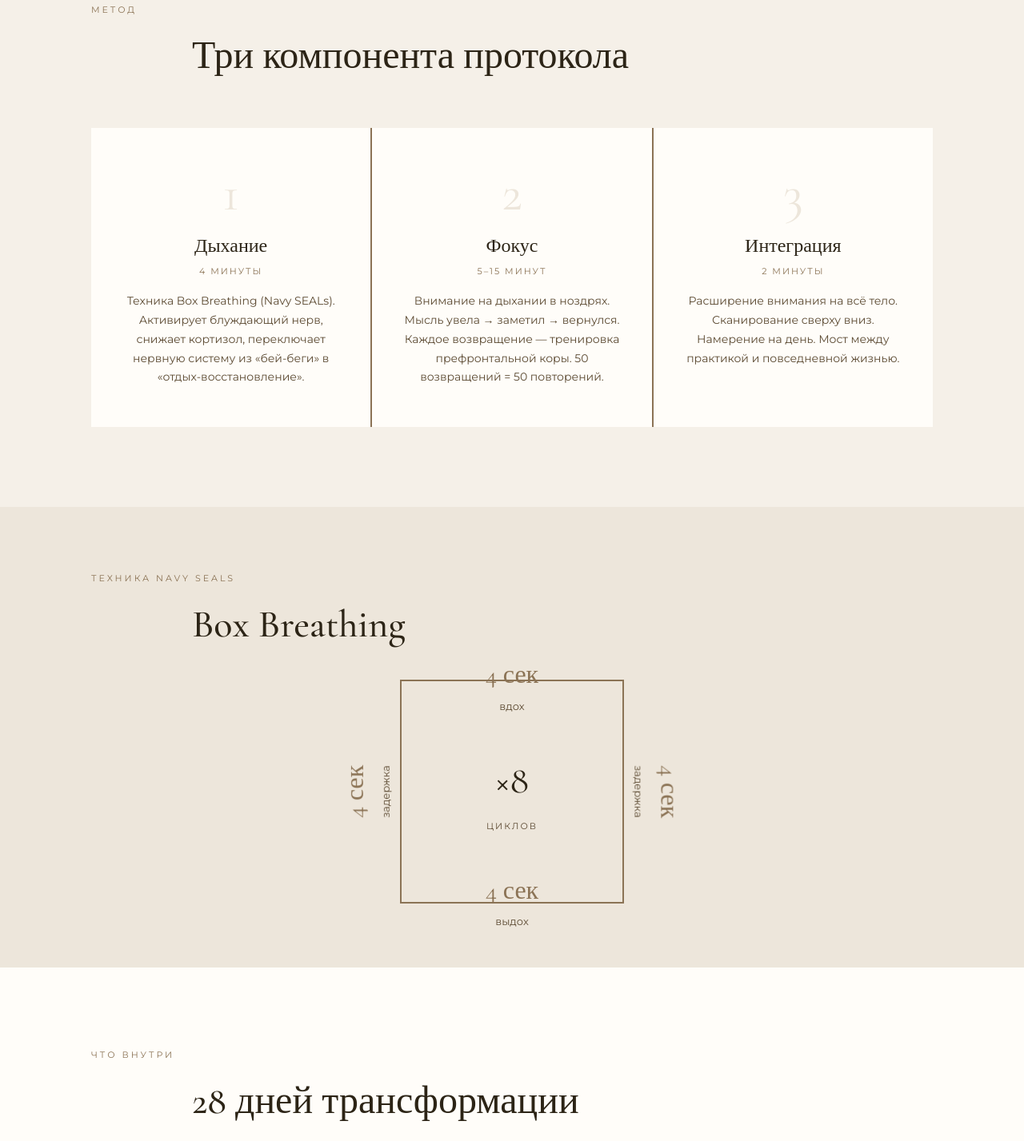
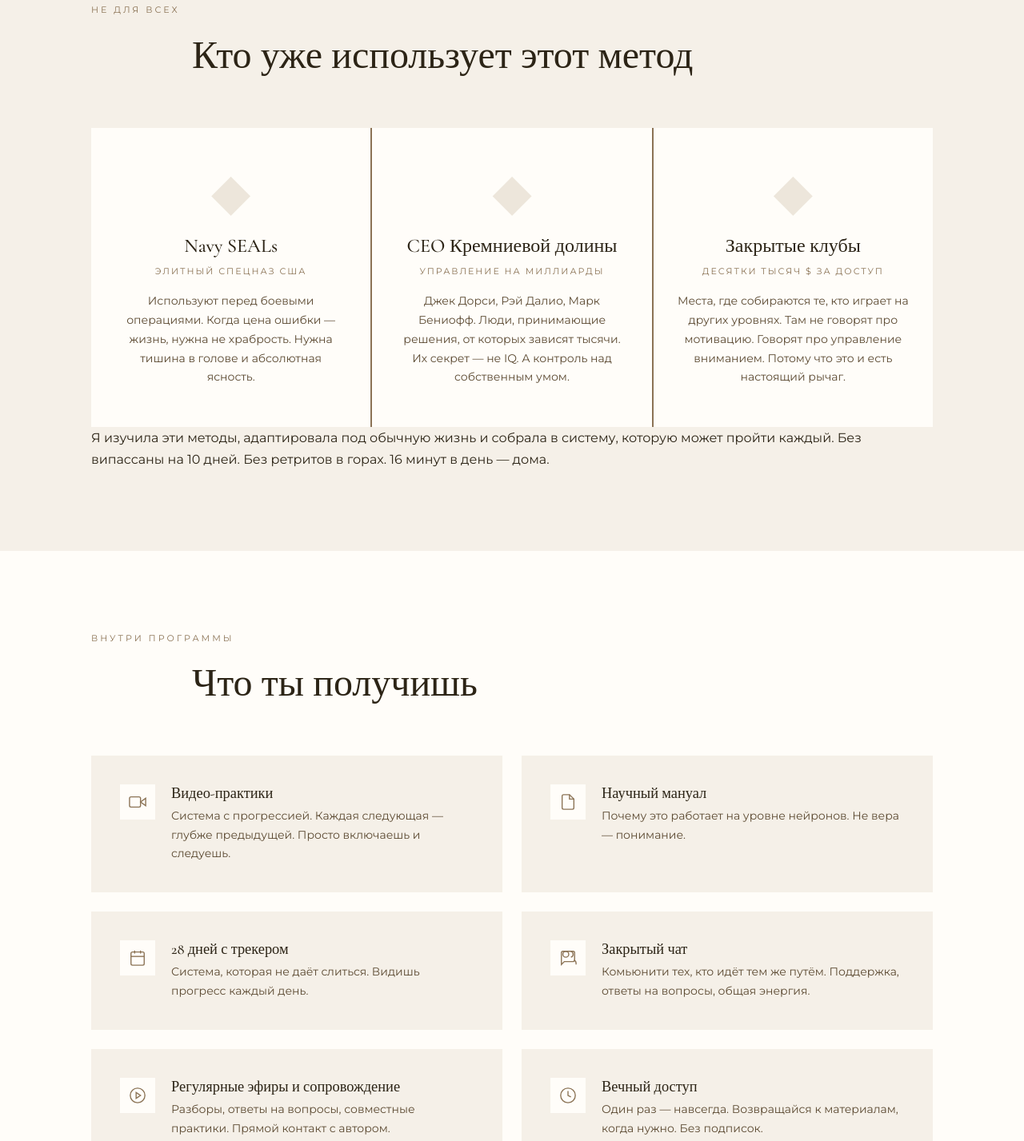
Before and after one commit to thebodymindcode/protocol, a plain HTML site: page index.html in a window 1280 px wide. Shown: the part 6048-7475 px from the top of the page at 80% size. Drawn offline with nearby package versions, Linux system fonts and the light colour scheme.

Commit message:
Update index.html

```diff
--- a/index.html
+++ b/index.html
@@ -1738,76 +1738,45 @@
         </div>
     </section>
 
-    <!-- Protocol Section -->
+    <!-- Who Uses Section -->
     <section class="protocol">
         <div class="container">
             <div class="section-header">
-                <div class="section-label">Метод</div>
-                <h2 class="section-title">Три компонента протокола</h2>
+                <div class="section-label">Не для всех</div>
+                <h2 class="section-title">Кто уже использует этот метод</h2>
             </div>
             <div class="protocol-steps">
                 <div class="protocol-step">
-                    <div class="step-number">1</div>
-                    <h3>Дыхание</h3>
-                    <div class="step-time">4 минуты</div>
-                    <p>Техника Box Breathing (Navy SEALs). Активирует блуждающий нерв, снижает кортизол, переключает нервную систему из «бей-беги» в «отдых-восстановление».</p>
+                    <div class="step-number">◆</div>
+                    <h3>Navy SEALs</h3>
+                    <div class="step-time">Элитный спецназ США</div>
+                    <p>Используют перед боевыми операциями. Когда цена ошибки — жизнь, нужна не храбрость. Нужна тишина в голове и абсолютная ясность.</p>
                 </div>
                 <div class="protocol-step">
-                    <div class="step-number">2</div>
-                    <h3>Фокус</h3>
-                    <div class="step-time">5–15 минут</div>
-                    <p>Внимание на дыхании в ноздрях. Мысль увела → заметил → вернулся. Каждое возвращение — тренировка префронтальной коры. 50 возвращений = 50 повторений.</p>
+                    <div class="step-number">◆</div>
+                    <h3>CEO Кремниевой долины</h3>
+                    <div class="step-time">Управление на миллиарды</div>
+                    <p>Джек Дорси, Рэй Далио, Марк Бениофф. Люди, принимающие решения, от которых зависят тысячи. Их секрет — не IQ. А контроль над собственным умом.</p>
                 </div>
                 <div class="protocol-step">
-                    <div class="step-number">3</div>
-                    <h3>Интеграция</h3>
-                    <div class="step-time">2 минуты</div>
-                    <p>Расширение внимания на всё тело. Сканирование сверху вниз. Намерение на день. Мост между практикой и повседневной жизнью.</p>
-                </div>
+                    <div class="step-number">◆</div>
+                    <h3>Закрытые клубы</h3>
+                    <div class="step-time">Десятки тысяч $ за доступ</div>
+                    <p>Места, где собираются те, кто играет на других уровнях. Там не говорят про мотивацию. Говорят про управление вниманием. Потому что это и есть настоящий рычаг.</p>
+                </div>
+            </div>
+            <div class="protocol-note">
+                <p>Я изучила эти методы, адаптировала под обычную жизнь и собрала в систему, которую может пройти каждый. Без випассаны на 10 дней. Без ретритов в горах. 16 минут в день — дома.</p>
             </div>
         </div>
     </section>
 
-    <!-- Breathing Infographic -->
-    <section class="breathing-section">
-        <div class="container">
-            <div class="section-header">
-                <div class="section-label">Техника Navy SEALs</div>
-                <h2 class="section-title">Box Breathing</h2>
-            </div>
-            <div class="breathing-visual">
-                <div class="breathing-square">
-                    <div class="breathing-label top">
-                        <span class="breathing-time">4 сек</span>
-                        вдох
-                    </div>
-                    <div class="breathing-label right">
-                        <span class="breathing-time">4 сек</span>
-                        задержка
-                    </div>
-                    <div class="breathing-label bottom">
-                        <span class="breathing-time">4 сек</span>
-                        выдох
-                    </div>
-                    <div class="breathing-label left">
-                        <span class="breathing-time">4 сек</span>
-                        задержка
-                    </div>
-                    <div class="breathing-center">
-                        <span>×8</span>
-                        <small>циклов</small>
-                    </div>
-                </div>
-            </div>
-        </div>
-    </section>
-
-    <!-- What's Inside -->
+    <!-- What's Inside - Intrigue Version -->
     <section class="inside">
         <div class="container">
             <div class="section-header">
-                <div class="section-label">Что внутри</div>
-                <h2 class="section-title">28 дней трансформации</h2>
+                <div class="section-label">Внутри программы</div>
+                <h2 class="section-title">Что ты получишь</h2>
             </div>
             <div class="inside-grid">
                 <div class="inside-item">
@@ -1818,8 +1787,8 @@
                         </svg>
                     </div>
                     <div>
-                        <h3>7 видео-практик</h3>
-                        <p>Полное сопровождение от 4 до 21 минуты. Не думаешь, что делать — просто смотришь и следуешь.</p>
+                        <h3>Видео-практики</h3>
+                        <p>Система с прогрессией. Каждая следующая — глубже предыдущей. Просто включаешь и следуешь.</p>
                     </div>
                 </div>
                 <div class="inside-item">
@@ -1831,7 +1800,7 @@
                     </div>
                     <div>
                         <h3>Научный мануал</h3>
-                        <p>PDF с исследованиями, механикой работы мозга и подробными инструкциями. Понимаешь, почему это работает.</p>
+                        <p>Почему это работает на уровне нейронов. Не вера — понимание.</p>
                     </div>
                 </div>
                 <div class="inside-item">
@@ -1844,14 +1813,14 @@
                         </svg>
                     </div>
                     <div>
-                        <h3>Трекер прогресса</h3>
-                        <p>Отмечай каждый день. Видишь свой путь. Пропущенный день — не провал, а информация.</p>
+                        <h3>28 дней с трекером</h3>
+                        <p>Система, которая не даёт слиться. Видишь прогресс каждый день.</p>
                     </div>
                 </div>
                 <div class="inside-item">
                     <div class="inside-icon">
                         <svg viewBox="0 0 24 24" fill="none" stroke="currentColor" stroke-width="1.5">
-                            <path d="M17 21v-2a4 4 0 0 0-4-4H5a4 4 0 0 0-4 4v2"/>
+                            <path d="M21 15a2 2 0 0 1-2 2H7l-4 4V5a2 2 0 0 1 2-2h14a2 2 0 0 1 2 2z"/>
                             <circle cx="9" cy="7" r="4"/>
                             <path d="M23 21v-2a4 4 0 0 0-3-3.87"/>
                             <path d="M16 3.13a4 4 0 0 1 0 7.75"/>
```
